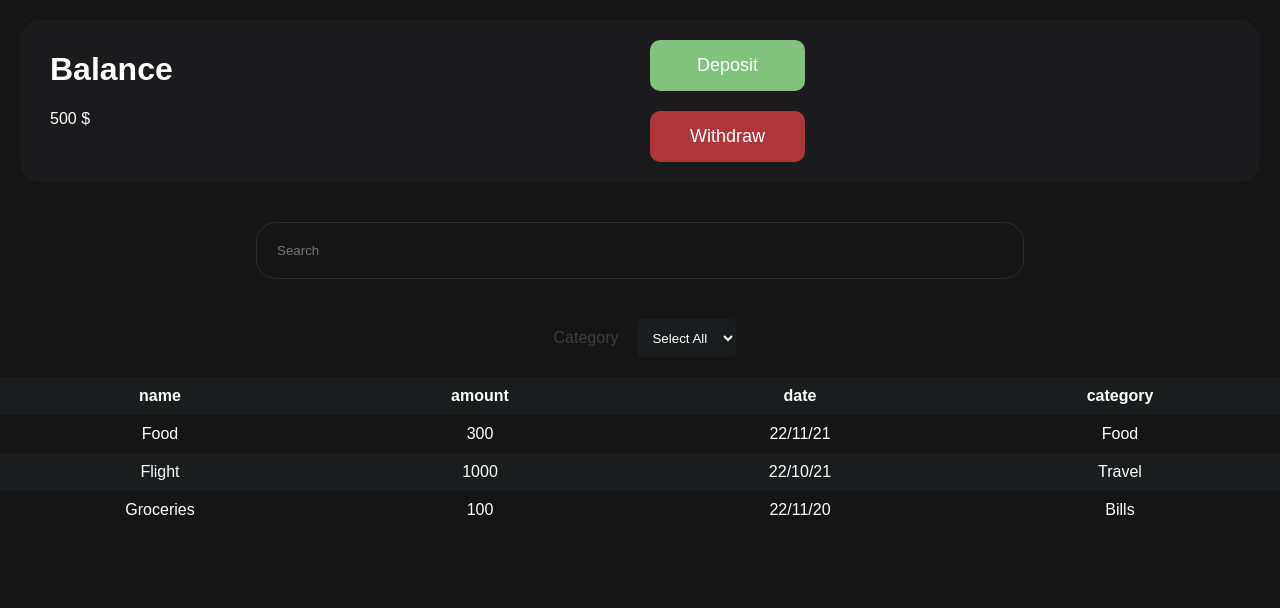
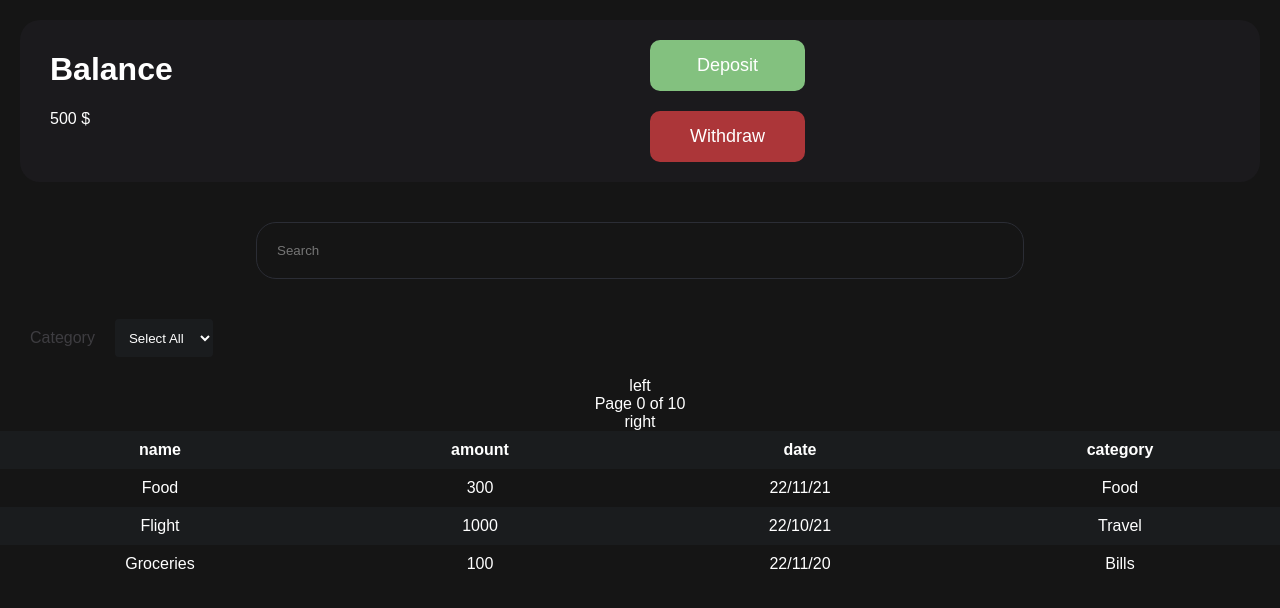
Before and after one commit to judygab/wallet-app, a React (Create React App) app: page / in a window 1280 px wide. Shown: the top 608 px of the page. Built offline with nearby package versions, Linux system fonts and the light colour scheme.

Commit message:
added pagination

```diff
--- a/src/App.js
+++ b/src/App.js
@@ -4,20 +4,24 @@ import BalanceReview from "./BalanceReview";
 import { useState } from "react";
 import data from "./data.json";
 import Filter from "./Filter";
+import Pagination from "./Pagination";
 
 export default function App() {
   const [searchText, setSearchText] = useState("");
   const [filters, setFilters] = useState({});
   const [sortBy, setSortBy] = useState("");
+  const [page, setPage] = useState(0);
+  const [total, setTotal] = useState(10);
 
   const onHandleChange = (filter, e) => {
     setFilters({...filters, [filter] : e.target.value});
-    console.log('get updated');
   };
 
   const onSortByUpdate = (sort) => {
     setSortBy(sort);
   };
+
+  const onPageUpdate = (page) => setPage(page)
 
   return (
     <div className="App">
@@ -31,8 +35,9 @@ export default function App() {
           value={searchText}
           onChange={(e) => setSearchText(e.target.value)}
         />
-        <Filter title="Category" value="category" options={data.categories} onHandleChange={onHandleChange}/>
       </form>
+      <Filter title="Category" value="category" options={data.categories} onHandleChange={onHandleChange}/>
+      <Pagination page={page} total={total} onPageUpdate={onPageUpdate} />
       <Transactions
         data={sortBy === "" ? data : data.sort((a, b) => a[sortBy] - b[sortBy])}
         onSortByUpdate={onSortByUpdate}
--- /dev/null
+++ b/src/Pagination.js
@@ -0,0 +1,13 @@
+import React, { useState } from "react";
+
+const Pagination = ({ page, total, onPageUpdate}) => {
+  return (
+    <div className="pagination-container">
+      <div className="arrow-left" onClick={() => onPageUpdate(page - 1)}>left</div>
+      <span>Page <span className="current-page">{page}</span>{` of ${total}`}</span>
+      <div className="arrow-left" onClick={() => onPageUpdate(page + 1)}>right</div>
+    </div>
+  )
+};
+
+export default Pagination;
```
